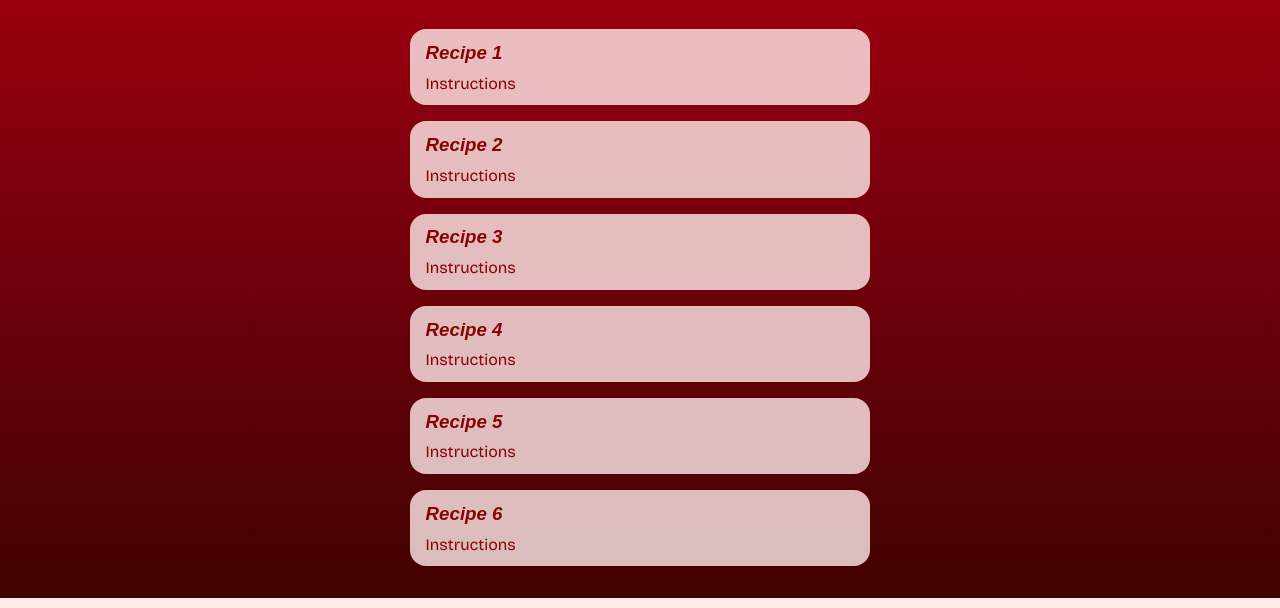
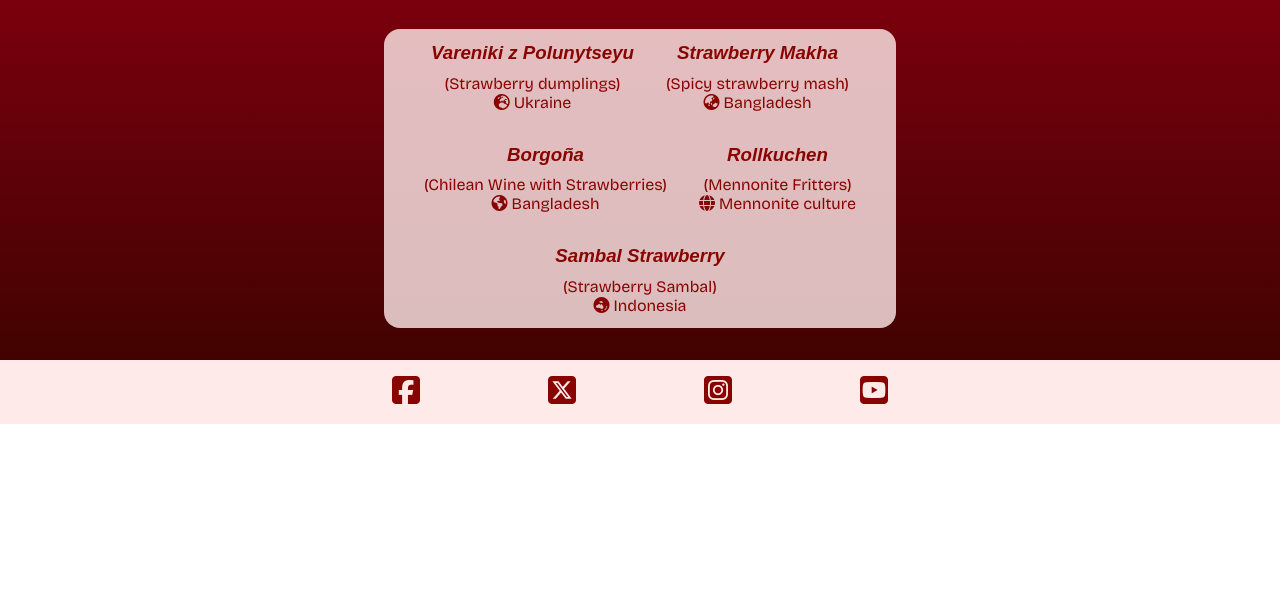
Before and after one commit to NiclO1337/pp1-strawberry-lovers, a plain HTML site: page index.html in a window 1280 px wide. Shown: the part 2697-3305 px from the top of the page. After the commit the page ends 3121 px from the top, so only its background shows below. Drawn offline with nearby package versions, Linux system fonts and the light colour scheme; a web font is replaced by a local one.

Commit message:
Add final recipe section and style to me consistent but adjust for the darker background

```diff
--- a/assets/css/style.css
+++ b/assets/css/style.css
@@ -332,6 +332,25 @@ iframe {
   height: 315px;
   max-width: 560px;
   border: none;
+}
+
+.recipe-section-style {
+  margin-top: 1rem;
+  margin-left: 1rem;
+  margin-right: 1rem;
+  background-color: #ffeaeace;
+  border-radius: 1rem;
+  color: #890400;
+  padding: 0.8rem 1rem;
+  text-align: center;
+  max-width: 32rem;
+}
+
+.recipe-flex-container {
+  display: flex;
+  gap: 2rem;
+  flex-flow: row wrap;
+  justify-content: center;
 }
 
 /* Gallery page */
--- a/index.html
+++ b/index.html
@@ -245,32 +245,37 @@
         ></iframe>
       </div>
       <div class="main-flex-container">
-        <article class="main-section-style less-transparent-background">
-          <h3>Recipe 1</h3>
-          <p>Instructions</p>
-        </article>
-        <article class="main-section-style less-transparent-background">
-          <h3>Recipe 2</h3>
-          <p>Instructions</p>
-        </article>
-        <article class="main-section-style less-transparent-background">
-          <h3>Recipe 3</h3>
-          <p>Instructions</p>
-        </article>
-        <article class="main-section-style less-transparent-background">
-          <h3>Recipe 4</h3>
-          <p>Instructions</p>
-        </article>
-        <article class="main-section-style less-transparent-background">
-          <h3>Recipe 5</h3>
-          <p>Instructions</p>
-        </article>
-        <article
-          class="main-section-style less-transparent-background margin-bottom"
+        <section
+          class="recipe-section-style less-transparent-background margin-bottom"
         >
-          <h3>Recipe 6</h3>
-          <p>Instructions</p>
-        </article>
+          <div class="recipe-flex-container">
+            <div>
+              <h3>Vareniki z Polunytseyu</h3>
+              <p>(Strawberry dumplings)<br>
+              <i class="fa-solid fa-earth-europe"></i> Ukraine</p>
+            </div>
+            <div>
+              <h3>Strawberry Makha</h3>
+              <p>(Spicy strawberry mash)<br>
+              <i class="fa-solid fa-earth-asia"></i> Bangladesh</p>
+            </div>
+            <div>
+              <h3>Borgoña</h3>
+              <p>(Chilean Wine with Strawberries)<br>
+              <i class="fa-solid fa-earth-americas"></i> Bangladesh</p>
+            </div>
+            <div>
+              <h3>Rollkuchen</h3>
+              <p>(Mennonite Fritters)<br>
+                <i class="fa-solid fa-globe"></i> Mennonite culture</p>
+            </div>
+            <div>
+              <h3>Sambal Strawberry</h3>
+              <p>(Strawberry Sambal)<br>
+                <i class="fa-solid fa-earth-oceania"></i> Indonesia</p>
+            </div>
+          </div>
+        </section>
       </div>
     </main>
 
```
